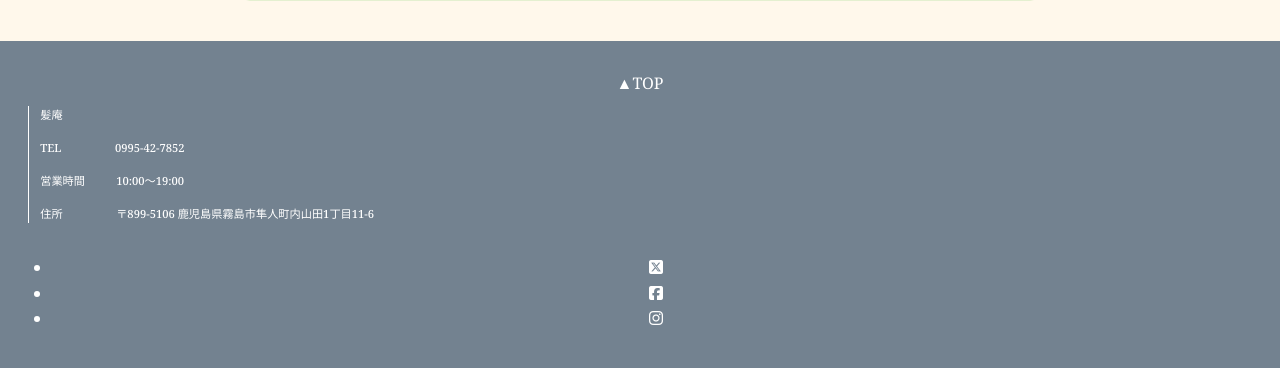
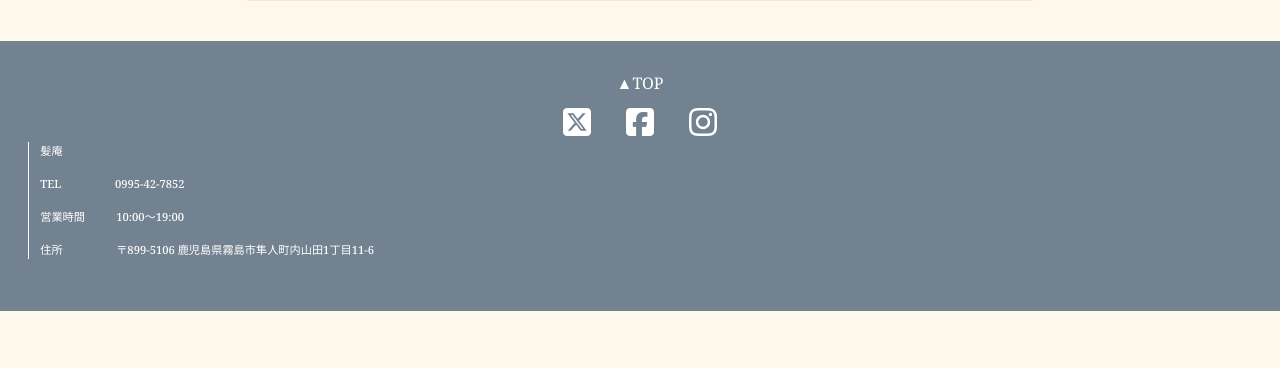
Before and after one commit to Naru081/salon-site, a PHP site: page /html/index.html in a window 1280 px wide. Shown: the part 3045-3413 px from the top of the page. After the commit the page ends 3356 px from the top, so only its background shows below. Run offline with PHP 8.4, Linux system fonts and the light colour scheme; some libraries are stand-ins or nearby versions.

Commit message:
SNSリンクのスタイルを追加
SNSアイコンのレイアウトを変更しました。

```diff
--- a/css/style.css
+++ b/css/style.css
@@ -361,6 +361,17 @@ img.mobile-image {
     font-size: 1em;
 }
 
+/* SNSリンクのスタイル */
+#footer ul{
+    list-style: none;
+    padding: 0;
+    margin: 0;
+    display: flex;
+    justify-content: center;
+    gap: 35px;
+}
+
+
 /* メディアクエリの設定 */
 @media (max-width: 768px) {
     /* ヘッダーの調整 */
--- a/html/index.html
+++ b/html/index.html
@@ -156,6 +156,12 @@
         <div class="top">
             <button type="button">▲TOP</button>
         </div>
+        <!-- SNSリンク -->
+        <ul class="sns-links">
+            <li><a href="#"><i class="fa-brands fa-square-x-twitter fa-2x" style="color: #ffffff;"></i></a></li>
+            <li><a href="#"><i class="fa-brands fa-square-facebook fa-2x" style="color: #ffffff;"></i></a></li>
+            <li><a href="#"><i class="fa-brands fa-instagram fa-2x" style="color: #ffffff;"></i></a></li>
+        </ul>
         <!-- 店舗情報 -->
         <div class="info">
             <p class="info-name">髪庵</p>
@@ -163,12 +169,6 @@
             <p>営業時間 <span class="info2">10:00〜19:00</span></p>
             <p>住所 <span class="info3">〒899-5106 鹿児島県霧島市隼人町内山田1丁目11-6</span></p>
         </div>
-        <!-- SNSリンク -->
-        <ul class="sns-links">
-            <li><a href="#"><i class="fa-brands fa-square-x-twitter" style="color: #ffffff;"></i></a></li>
-            <li><a href="#"><i class="fa-brands fa-square-facebook" style="color: #ffffff;"></i></a></li>
-            <li><a href="#"><i class="fa-brands fa-instagram" style="color: #ffffff;"></i></a></li>
-        </ul>
     </footer>
     <!-- BootstrapのJavaScript読み込み -->
     <script src="https://cdn.jsdelivr.net/npm/@popperjs/core@2.11.8/dist/umd/popper.min.js"
```
